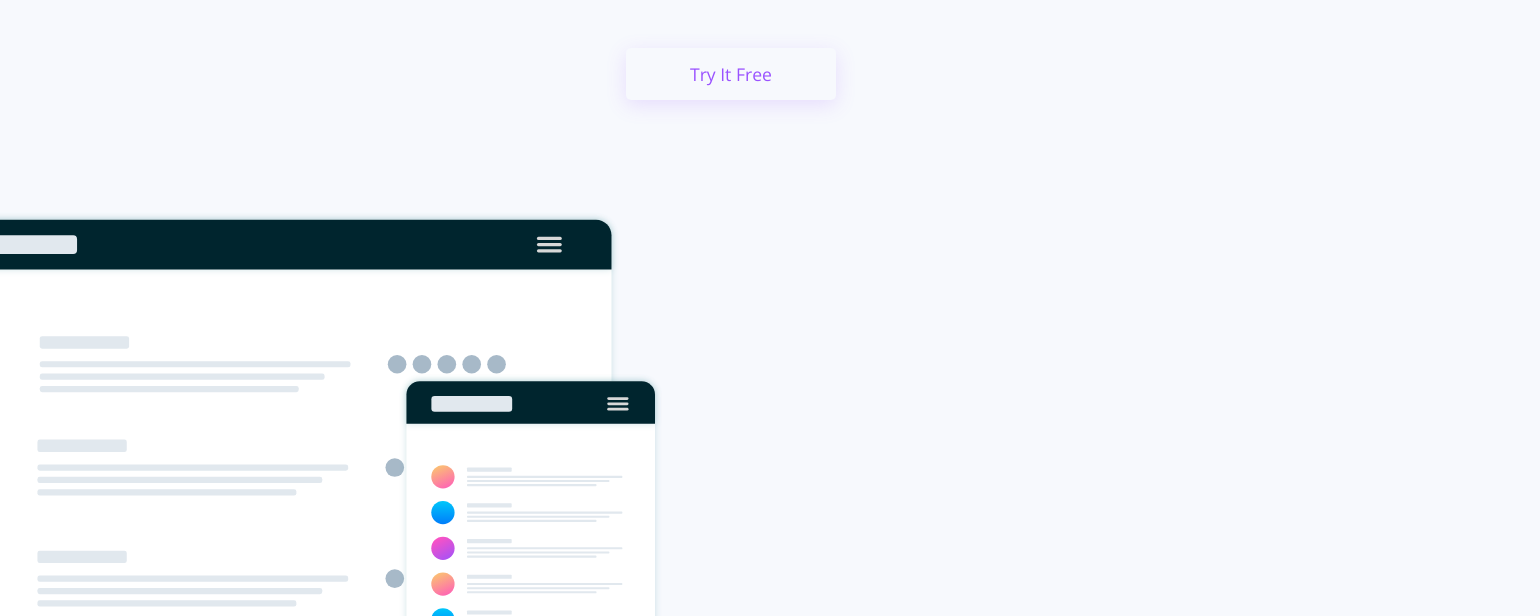
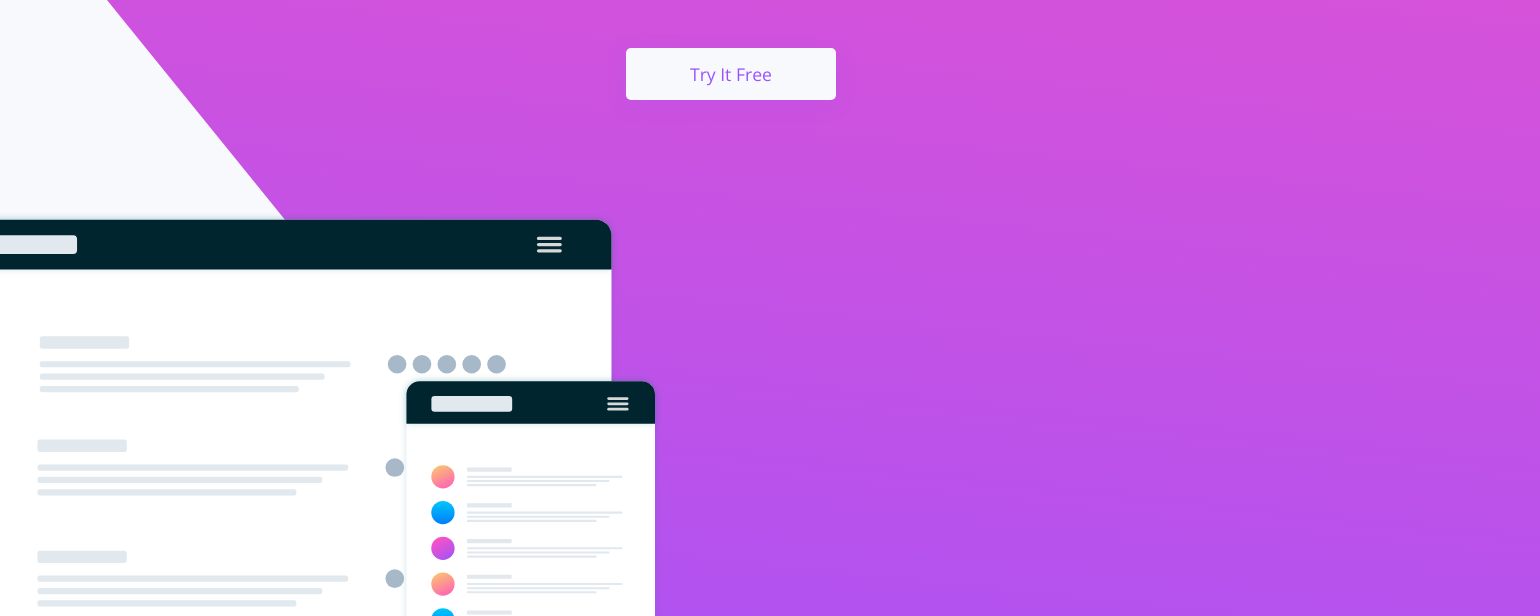
Before and after one commit to adatg/Huddle, a plain HTML site: page index.html in a window 1280 px wide. Shown: the top 616 px of the page, 1540 px wide, since content can reach past the window. Drawn offline with nearby package versions, Linux system fonts and the light colour scheme.

Commit message:
Third
BG in progress

```diff
--- a/index.html
+++ b/index.html
@@ -17,8 +17,8 @@
   <link rel="stylesheet" href="style/stylesheet.css">
 </head>
 <body>
-<!--
-<div class="bg"></div> -->
+
+<div class="bg"></div>
 
 <nav>
   <div class="container">
--- a/style/stylesheet.scss
+++ b/style/stylesheet.scss
@@ -35,7 +35,7 @@ $spacing-smaller: 2rem;
 
 ::-webkit-scrollbar {
     width: 6px;
-    border-left: 1px solid $color-bg;
+    background-color: $color-bg;
 }
 
   ::-webkit-scrollbar-thumb {
@@ -48,6 +48,7 @@ body {
     color: $color-body;
     background-color: $color-bg;
     width: 100%;
+    overflow-x: hidden;
 }
 
 .container {
@@ -177,22 +178,23 @@ a {
 
 //Site components
 
-.bg {
-    position: absolute;
-    width: 100%;
-    height: calc(100vh + 50em);
-    overflow: hidden;
-    z-index: -1;
+main {
+    // position: absolute;
+    // width: 100%;
+    // height: calc(100vh + 50em);
+    // overflow-x: hidden;
+    // z-index: -1;
     &:before {
         background: #fff;
-        top: 17.8em;
-        left: 8.2em;
+        top: 51.5%;
+        left: 11.4%;
         width: 55rem;
         height: 70rem;
         transform: rotate(61deg);
         content: '';
         position: absolute;
         border-radius: 90px;
+        z-index: -1;
     }
     &:after {
         background: $color-primary;
@@ -203,11 +205,12 @@ a {
         width: 98rem;
         height: 76rem;
         transform: rotate(51deg);
-        top: -20.8em;
-        left: 33.6em;
+        top: -60%;
+        left: 46%;
         content: '';
         position: absolute;
         border-radius: 90px;
+        z-index: -1;
     }
 }
 
```
Also changed, not shown: style/stylesheet.css, 1 other file.
